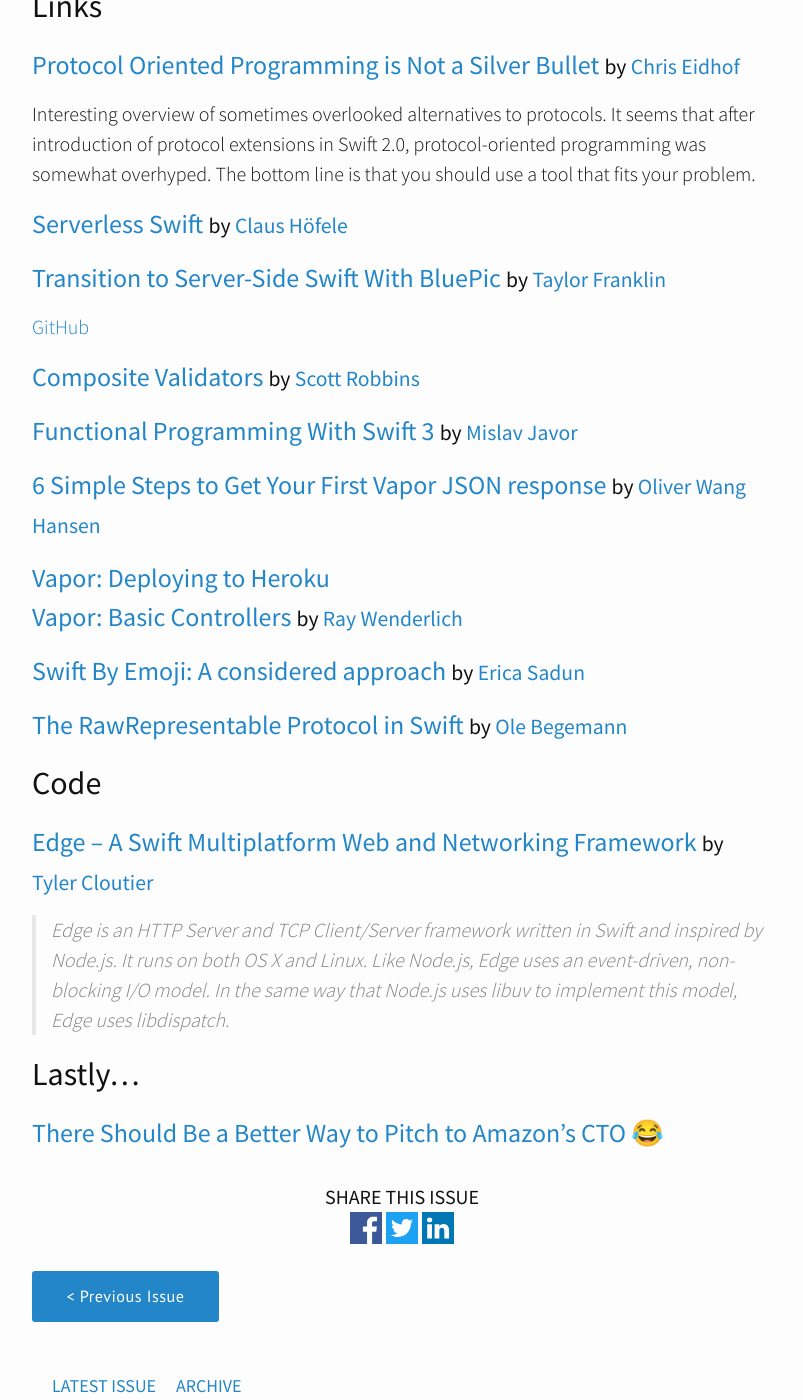
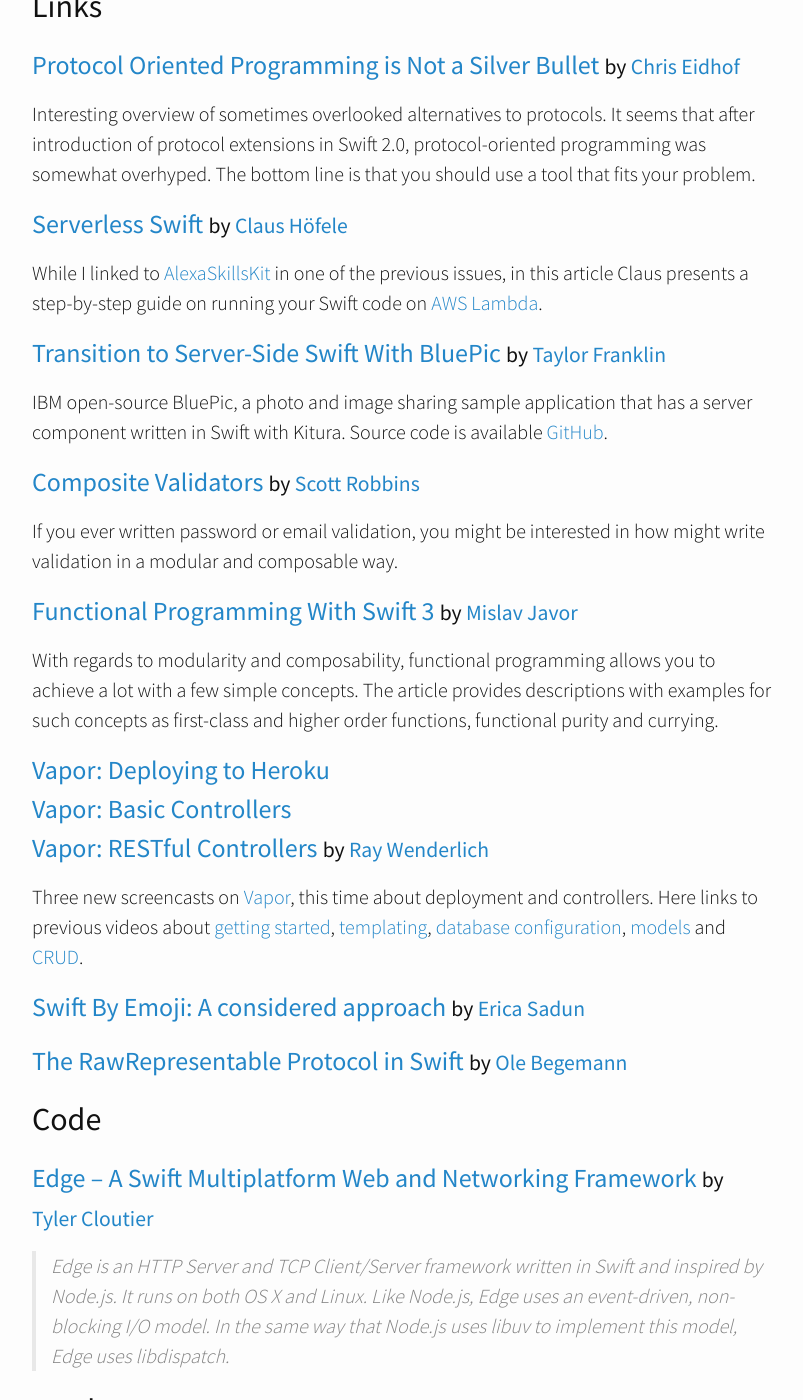
Before and after one commit to ServerSwift/serverswift.tech, a Jekyll site: the page built from _posts/2016-11-24-issue18.md, in a window 1280 px wide and 1400 px high, scrolled down 1177 px. Shown: the whole window, without its empty margins (238-1041 px from the left). Built offline with Jekyll 4.4.1, drawn with Linux system fonts in a browser that asks for light colours; nearby versions of some CDN libraries.

Commit message:
Issue #18 work in progress

```diff
--- a/_posts/2016-11-24-issue18.md
+++ b/_posts/2016-11-24-issue18.md
@@ -37,25 +37,37 @@
 
 ### [Serverless Swift](https://medium.com/@claushoefele/serverless-swift-2e8dce589b68) <small>by [Claus Höfele](https://twitter.com/claushoefele)</small>
 
-
+While I linked to [AlexaSkillsKit](https://github.com/choefele/AlexaSkillsKit)
+in one of the previous issues, in this article Claus presents a step-by-step
+guide on running your Swift code on [AWS Lambda](https://aws.amazon.com/lambda/).
 
 ### [Transition to Server-Side Swift With BluePic](https://developer.ibm.com/swift/2016/11/15/transition-to-server-side-swift-with-bluepic/) <small>by [Taylor Franklin](https://twitter.com/tfrank64)</small>
 
-[GitHub](https://github.com/IBM-Swift/BluePic)
+IBM open-source BluePic, a photo and image sharing sample application that
+has a server component written in Swift with Kitura.
+Source code is available [GitHub](https://github.com/IBM-Swift/BluePic).
 
 
 ### [Composite Validators](http://hotcocoatouch.com/2016/11/16/composite-validators/) <small>by [Scott Robbins](https://twitter.com/scottrobbinsios)</small>
 
+If you ever written password or email validation, you might be interested
+in how might write validation in a modular and composable way.
 
 ### [Functional Programming With Swift 3](http://mislavjavor.github.io/2016/11/14/Functional-programming-with-Swift-3.html) <small>by [Mislav Javor](https://twitter.com/mislavcodes)</small>
 
+With regards to modularity and composability, functional programming allows
+you to achieve a lot with a few simple concepts. The article provides descriptions
+with examples for such concepts as first-class and higher order functions,
+functional purity and currying.
 
-### [6 Simple Steps to Get Your First Vapor JSON response](https://engineering.nodesagency.com/articles/Vapor/6-simple-steps-to-setup-vapor/) <small>by [Oliver Wang Hansen](https://twitter.com/gnawrevilo)<small>
+### [Vapor: Deploying to Heroku](https://videos.raywenderlich.com/screencasts/server-side-swift-with-vapor-deploying-to-heroku-with-postgresql)<br /> [Vapor: Basic Controllers](https://videos.raywenderlich.com/screencasts/server-side-swift-with-vapor-basic-controllers)<br /> [Vapor: RESTful Controllers](https://videos.raywenderlich.com/screencasts/server-side-swift-with-vapor-restful-controllers) <small>by [Ray Wenderlich](https://twitter.com/rwenderlich)</small>
 
-
-
-### [Vapor: Deploying to Heroku](https://videos.raywenderlich.com/screencasts/server-side-swift-with-vapor-deploying-to-heroku-with-postgresql)<br /> [Vapor: Basic Controllers](https://videos.raywenderlich.com/screencasts/server-side-swift-with-vapor-basic-controllers) <small>by [Ray Wenderlich](https://twitter.com/rwenderlich)</small>
-
+Three new screencasts on [Vapor](https://vapor.codes), this time about deployment
+and controllers. Here links to previous videos about [getting started](https://videos.raywenderlich.com/screencasts/server-side-swift-with-vapor-getting-started),
+[templating](https://videos.raywenderlich.com/screencasts/server-side-swift-with-vapor-templating-with-leaf),
+[database configuration](https://videos.raywenderlich.com/screencasts/server-side-swift-with-vapor-configuring-a-database),
+[models](https://videos.raywenderlich.com/screencasts/server-side-swift-with-vapor-persisting-models) and
+[CRUD](https://videos.raywenderlich.com/screencasts/server-side-swift-with-vapor-crud-database-options).
 
 ### [Swift By Emoji: A considered approach](http://ericasadun.com/2016/11/08/swift-by-emoji-a-considered-approach/) <small>by [Erica Sadun](https://twitter.com/ericasadun/)</small>
 
```
